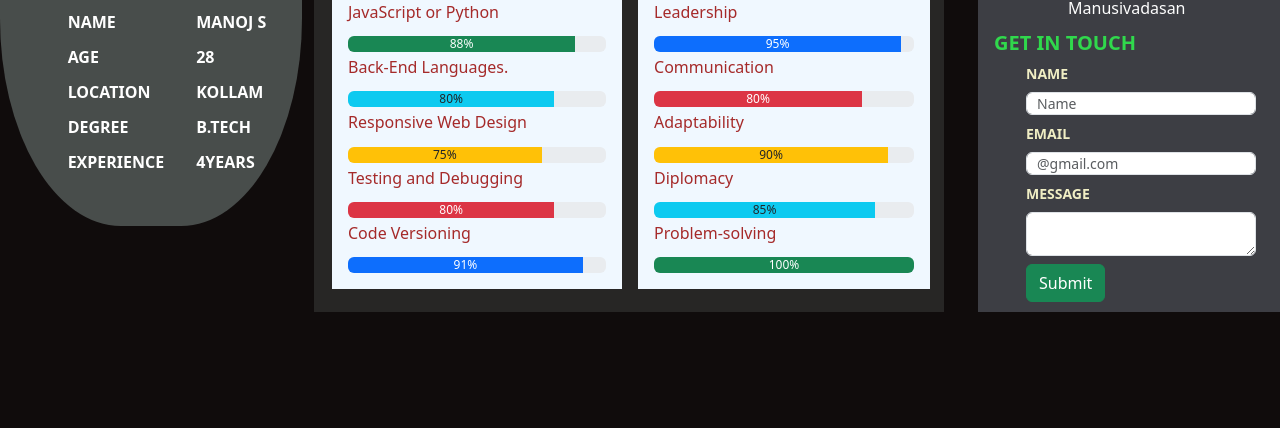
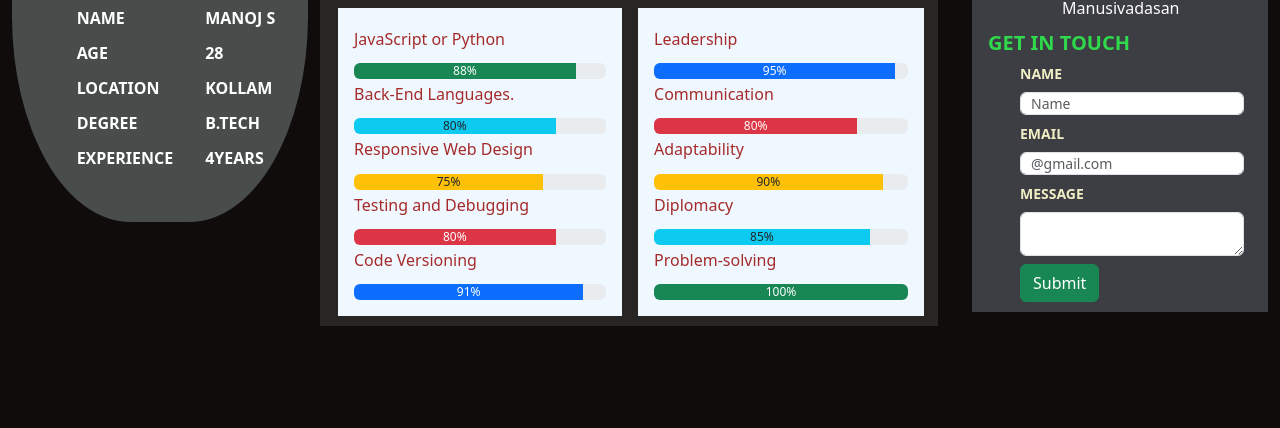
Before and after one commit to Manojs80/Manoj, a plain HTML site: page index.html in a window 1280 px wide. Shown: the part 372-800 px from the top of the page. Drawn offline with nearby package versions, Linux system fonts and the light colour scheme.

Commit message:
new change1

```diff
--- a/style.css
+++ b/style.css
@@ -1,9 +1,7 @@
 body{
     background-color: rgba(15, 11, 11, 0.993);
 }
-.container-fluid{
-    padding: 0px;
-}
+
 .navbar{
     padding-left: 20px;
 }
```
Also changed, not shown: index.html (+1 -1 lines).
